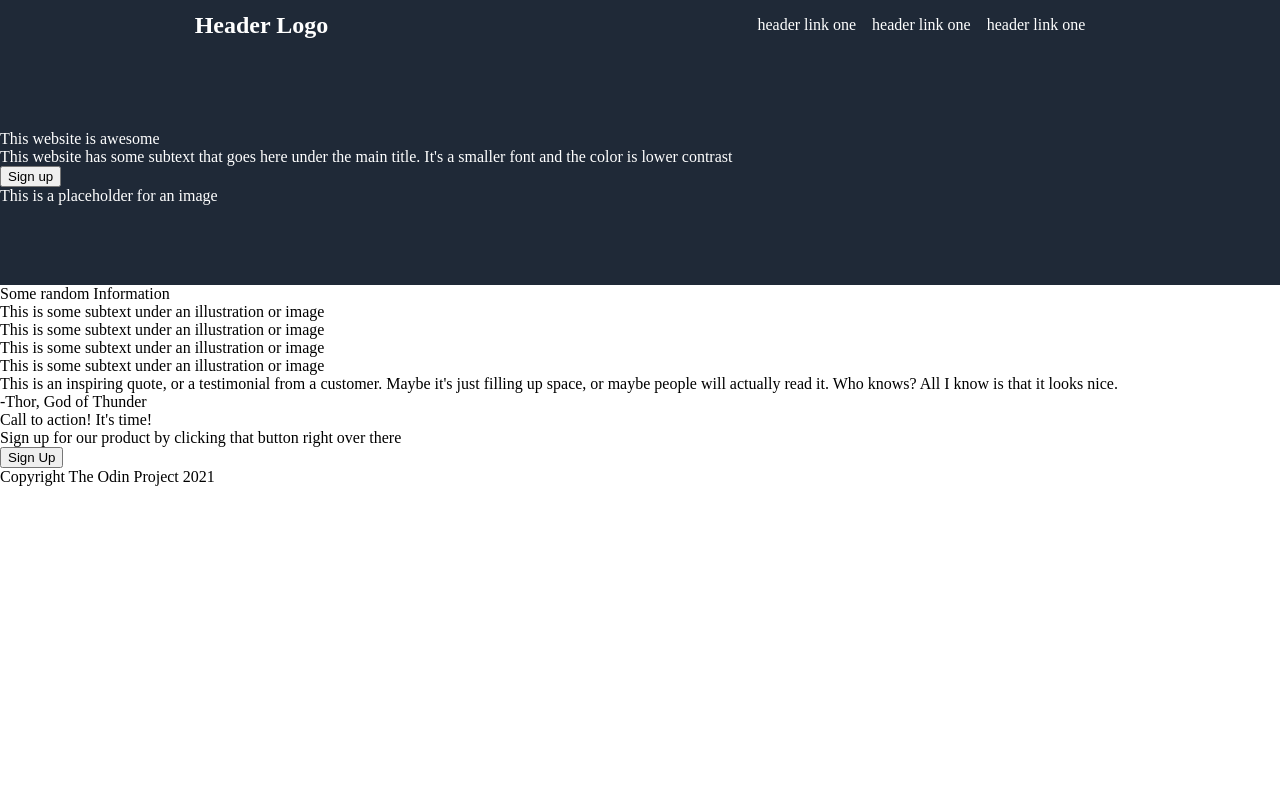
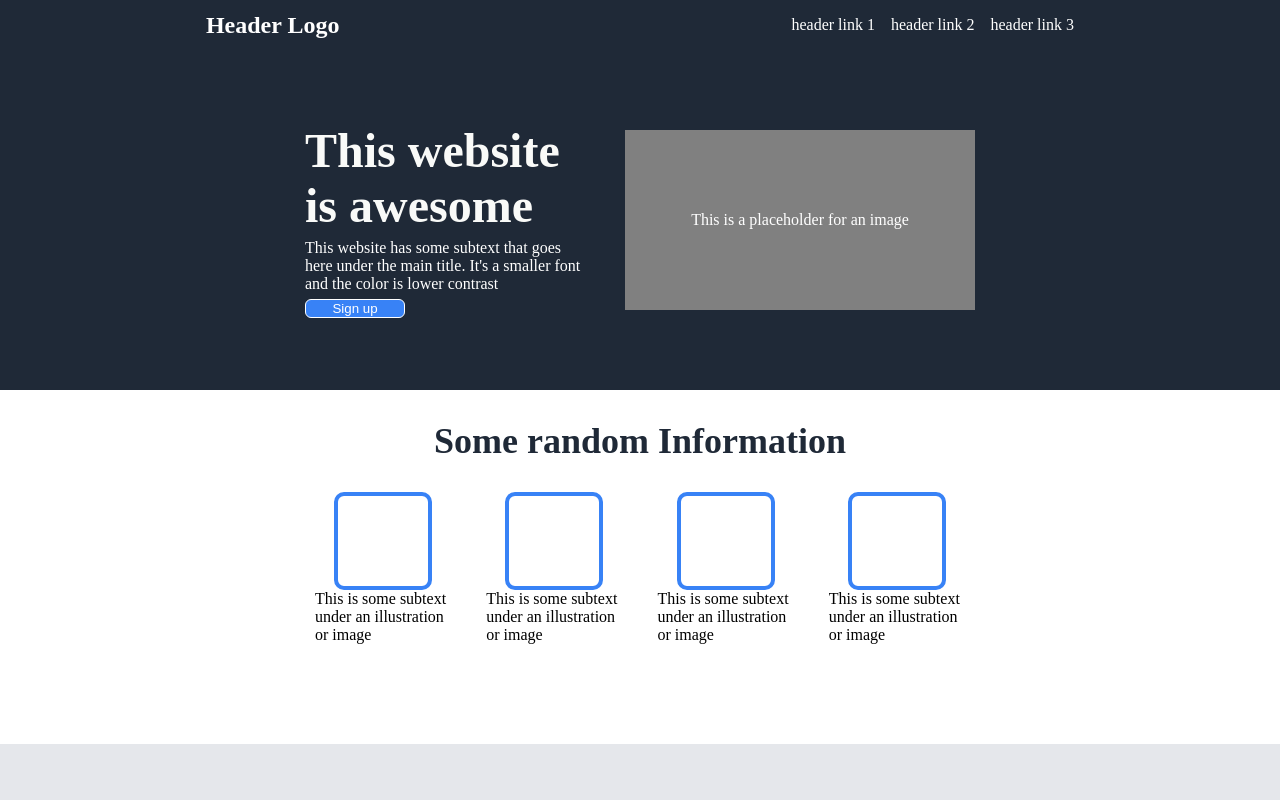
Before and after one commit to joeisoffline/odin-project, a plain HTML site: page landing-page/index.html in a window 1280 px wide. Shown: the top 800 px of the page. Drawn offline with Linux system fonts and the light colour scheme.

Commit message:
assignment completed

```diff
--- a/landing-page/index.html
+++ b/landing-page/index.html
@@ -15,16 +15,16 @@
             <div class = "navigation">
                 <div id="logo">Header Logo</div>
                 <ul>
-                    <li><a href="#" >header link one</a></li>
-                    <li><a href="#" >header link one</a></li>
-                    <li><a href="#" >header link one</a></li>
+                    <li><a href="#" >header link 1</a></li>
+                    <li><a href="#" >header link 2</a></li>
+                    <li><a href="#" >header link 3</a></li>
                 </ul>
             </div>
-            <div class = "hero">
+            <div class = "navi">
                 <div class = "description">
                     <div id = "hero-title">This website is awesome</div>
                     <div id = "hero-description">This website has some subtext that goes here under the main title. It's a smaller font and the color is lower contrast</div>
-                    <button class = "signUpButton">Sign up</button>
+                    <button class = "signUpBtn">Sign up</button>
                 </div>
                 <div id="hero-image">This is a placeholder for an image</div>
             </div>
@@ -61,11 +61,11 @@
 
         <div class="cta-section">
             <div class="cta-container">
-                <div class = "cla">
+                <div class = "ctaBox">
                     <div class="cta">Call to action! It's time!</div>
                     <div class="cta-description">Sign up for our product by clicking that button right over there</div>
                 </div>
-                <button class="signUpButton">Sign Up</button>
+                <button class="signUpBtn">Sign Up</button>
             </div>
         </div>
 
--- a/landing-page/style.css
+++ b/landing-page/style.css
@@ -31,5 +31,142 @@ a {
     color: white;
 }
 
+.navi {
+    display: flex;
+    flex-direction: row;
+    justify-content: center;
+    align-items: center;
+    gap: 40px;
 
 }
+
+.description {
+    display: flex;
+    flex-direction: column;
+    width: 280px;
+    height: 180px;
+    justify-content: center;
+    gap: 6px;
+}
+
+#hero-title {
+    font-size: 48px;
+    font-weight: 900;
+    color: #F9FAF8;
+
+}
+
+.signUpBtn {
+    width: 100px;
+    border-radius: 6px;
+    background-color: #3882F6;
+    color: white;
+    border: 1px solid white;
+}
+
+#hero-image {
+    display: flex;
+    width: 350px;
+    height: 180px;
+    align-items: center;
+    justify-content: center;
+    background-color: gray;
+}
+
+.information {
+    display: flex;
+    align-items: center;
+    flex-direction: column;
+    padding-bottom: 100px;
+}
+
+.information-title {
+    font-size: 36px;
+    color: #1F2937;
+    font-weight: 900;
+    margin: 30px;
+}
+.information-detail {
+    display: flex;
+    width: 650px;
+    gap: 35px;
+}
+
+.container {
+    display: flex;
+    flex-direction: column;
+    align-items: center;
+}
+
+.information-image {
+    width: 90px;
+    height: 90px;
+    border: 4px solid #3882F6;
+    border-radius: 10px;
+}
+
+.quote-section {
+    display: flex;
+    flex-direction: column;
+    align-items: center;
+    justify-content: center;
+    padding: 100px;
+    background-color: #E5E7EB;
+}
+
+.quote-container {
+    width: 680px;
+}
+
+.quote {
+    font-size: 36px;
+    color: #1F2937;
+    font-style: italic;
+    font-weight: 300;
+
+}
+
+.author {
+    display: flex;
+    justify-content: end;
+    font-size: 24px;
+    color: #1F2937;
+    font-weight: 900;
+}
+
+.cta-section {
+    display: flex;
+    justify-content: center;
+    align-items: center;
+    padding: 80px;
+}
+
+.cta-container {
+    display: flex;
+    justify-content: space-around;
+    align-items: center;
+    width: 700px;
+    height: 80px;
+    background-color: #3882F6;
+}
+
+.cta {
+    font-size: 24px;
+    font-weight: 900;
+    color: white;
+}
+
+.cta-description {
+    color: white;
+}
+
+.footer {
+    display: flex;
+    justify-content: center;
+    align-items: center;
+    background-color: #1F2937;
+    padding: 25px;
+}
+.copyright {
+    color: white;
+}
```
